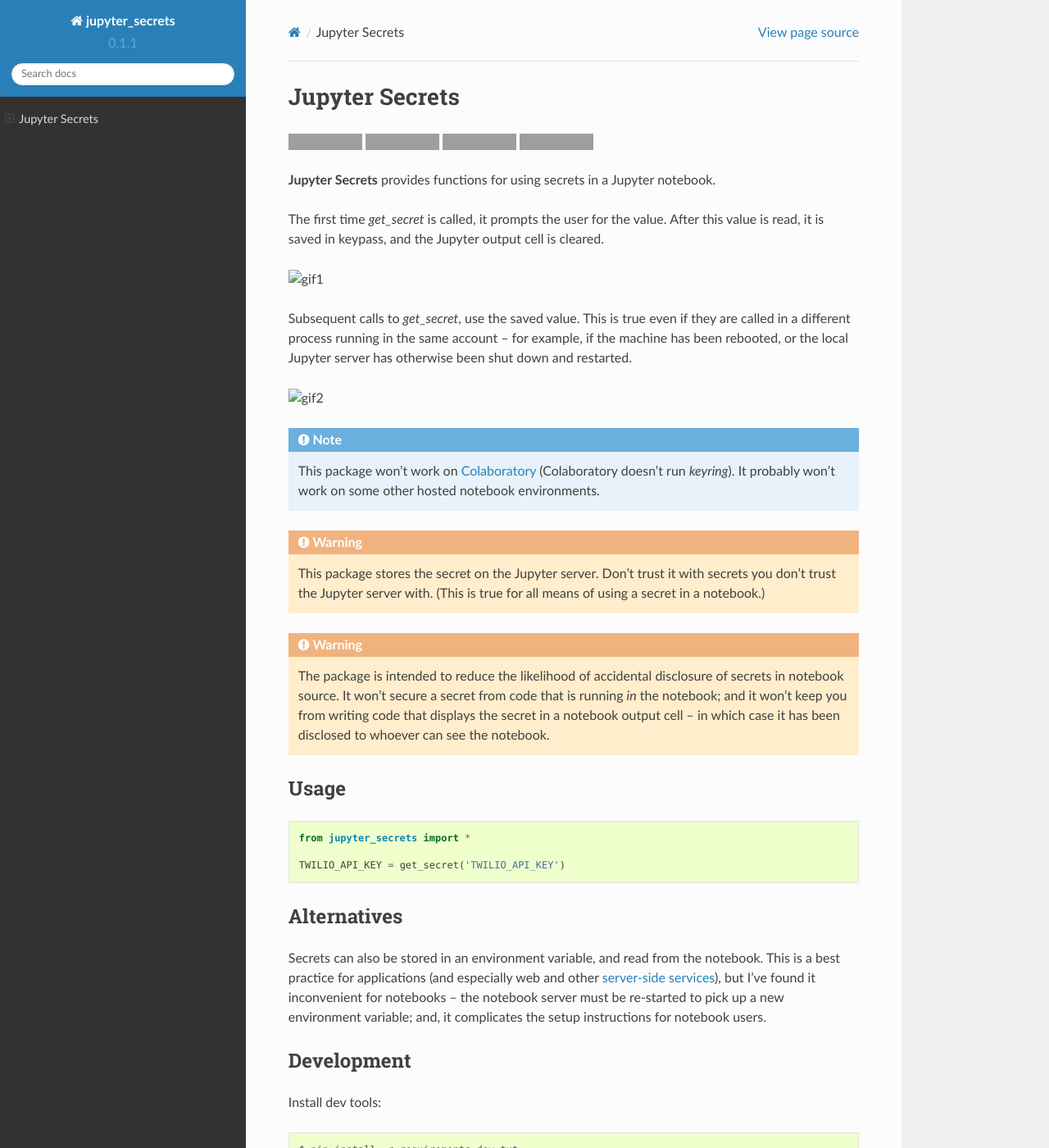
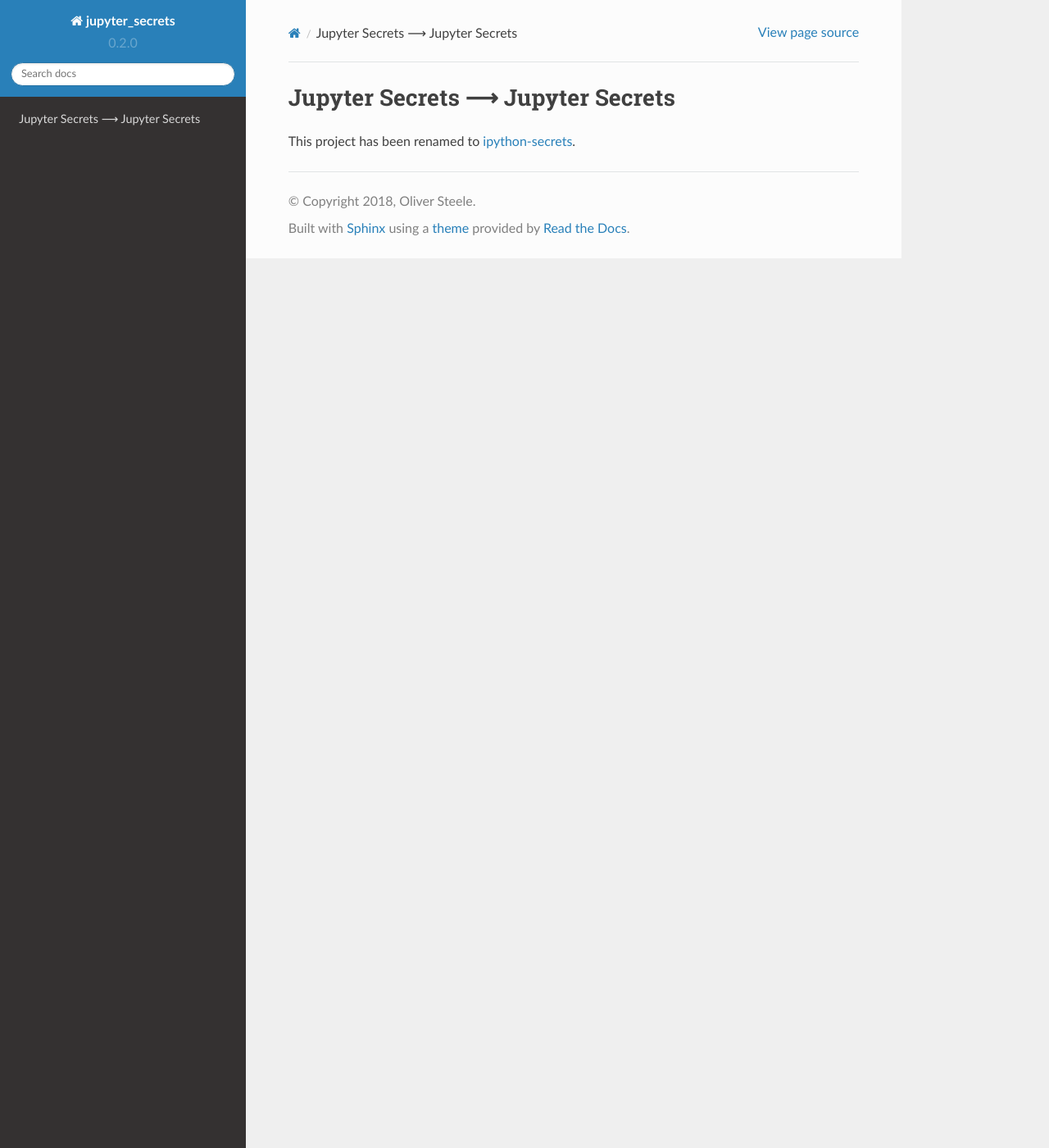
Before and after one commit to osteele/ipython-secrets, a Sphinx documentation site: the page built from docs/index.rst, in a window 1280 px wide and 1400 px high. Shown: the whole window at 82% size. Built offline with Sphinx 7.4.7 and the Read the Docs theme 2.0.0, drawn with Linux system fonts in a browser that asks for light colours; some of the changed text lies outside the part shown; grey boxes are pictures that could not be loaded.

Commit message:
Print deprecation warnings; delegate to ipython-secrets

```diff
--- a/README.rst
+++ b/README.rst
@@ -1,93 +1,6 @@
-Jupyter Secrets
-===============
+Jupyter Secrets ⟶ Jupyter Secrets
+=================================
 
-|PyPI version| |Doc Status| |License| |Supported Python|
+This project has been renamed to ipython-secrets_.
 
-**Jupyter Secrets** provides functions for using secrets in a Jupyter notebook.
-
-The first time `get_secret` is called, it prompts the user for the value.
-After this value is read, it is saved in keypass, and the Jupyter output cell is
-cleared.
-
-|gif1|
-
-Subsequent calls to `get_secret`, use the saved value. This is true even
-if they are called in a different process running in the same account -- for
-example, if the machine has been rebooted, or the local Jupyter server has
-otherwise been shut down and restarted.
-
-|gif2|
-
-.. note:: This package won't work on Colaboratory_ (Colaboratory doesn't run
-    `keyring`). It probably won't work on some other hosted notebook environments.
-
-.. warning:: This package stores the secret on the Jupyter server. Don't trust
-    it with secrets you don't trust the Jupyter server with. (This is true for
-    all means of using a secret in a notebook.)
-
-.. warning:: The package is intended to reduce the likelihood of accidental
-    disclosure of secrets in notebook source. It won't secure a secret from code
-    that is running *in* the notebook; and it won't keep you from writing code
-    that displays the secret in a notebook output cell -- in which case it has
-    been disclosed to whoever can see the notebook.
-
-Usage
------
-
-.. code:: python
-
-        from jupyter_secrets import *
-
-        TWILIO_API_KEY = get_secret('TWILIO_API_KEY')
-
-Alternatives
-------------
-
-Secrets can also be stored in an environment variable, and read from the
-notebook. This is a best practice for applications (and especially web and other
-`server-side services`_), but I've found it inconvenient for notebooks -- the
-notebook server must be re-started to pick up a new environment variable; and,
-it complicates the setup instructions for notebook users.
-
-Development
------------
-
-Install dev tools:
-
-.. code:: bash
-
-    $ pip install -r requirements-dev.txt
-
-Install locally:
-
-.. code:: bash
-
-    flit install --symlink
-
-License
--------
-
-MIT
-
-.. |PyPI version| image:: https://img.shields.io/pypi/v/jupyter_secrets.svg
-    :target: https://pypi.python.org/pypi/jupyter_secrets
-    :alt: Latest PyPI Version
-.. |Doc Status| image:: https://readthedocs.org/projects/jupyter_secrets/badge/?version=latest
-    :target: http://jupyter_secrets.readthedocs.io/en/latest/?badge=latest
-    :alt: Documentation Status
-.. |License| image:: https://img.shields.io/pypi/l/jupyter_secrets.svg
-    :target: https://pypi.python.org/pypi/jupyter_secrets
-    :alt: License
-.. |Supported Python| image:: https://img.shields.io/pypi/pyversions/jupyter_secrets.svg
-    :target: https://pypi.python.org/pypi/jupyter_secrets
-    :alt: Supported Python Versions
-
-.. _API documentation: http://jupyter_secrets.readthedocs.io/en/latest/?badge=latest#module-jupyter_secrets
-
-.. |gif1| image:: ./docs/images/first-time.gif
-.. |gif2| image:: ./docs/images/next-time.gif
-
-.. _Colaboratory: https://colab.research.google.com/
-.. _Hydrogen: https://nteract.io/atom
-.. _Nteract: https://nteract.io
-.. _server-side services: https://12factor.net/
+.. _ipython-secrets: https://github.com/osteele/ipython-secrets
--- a/docs/conf.py
+++ b/docs/conf.py
@@ -31,15 +31,7 @@ sys.path.insert(0, os.path.abspath('..'))
 # Add any Sphinx extension module names here, as strings. They can be
 # extensions coming with Sphinx (named 'sphinx.ext.*') or your custom
 # ones.
-extensions = ['sphinx.ext.autodoc',
-              'sphinx.ext.napoleon',
-              'sphinx.ext.viewcode',
-              'sphinx.ext.intersphinx']
-
-intersphinx_mapping = {
-    'python': ('https://docs.python.org/3.6', None),
-    'keyring': ('http://keyring.readthedocs.io/en/latest', None),
-}
+extensions = []
 
 # Add any paths that contain templates here, relative to this directory.
 templates_path = ['_templates']
@@ -63,7 +55,7 @@ author = 'Oliver Steele'
 # built documents.
 #
 # The short X.Y version.
-version = '0.1.1'
+version = '0.2.0'
 # The full version, including alpha/beta/rc tags.
 release = version
 
--- a/docs/index.rst
+++ b/docs/index.rst
@@ -1,12 +1 @@
 .. include:: ../README.rst
-
-.. toctree::
-   :maxdepth: 2
-   :caption: Contents:
-
-
-API
----
-
-.. automodule:: jupyter_secrets
-    :members:
--- a/pyproject.toml
+++ b/pyproject.toml
@@ -6,7 +6,7 @@ build-backend = "flit.buildapi"
 module = "jupyter_secrets"
 author = "Oliver Steele"
 author-email = "steele@osteele.com"
-home-page = "https://github.com/osteele/jupyter_secrets"
+home-page = "https://github.com/osteele/ipython-secrets"
 classifiers = [
     "Framework :: IPython",
     "Framework :: Jupyter",
@@ -16,8 +16,8 @@ classifiers = [
     "Programming Language :: Python :: 3.6",
     "Programming Language :: Python",
 ]
-requires = ["keyring" , "ipython"]
 requires-python = ">=3.5"
+requires = ["ipython-secrets"]
 dev-requires = [
     "bumpversion",
     "Sphinx",
--- a/requirements-dev.txt
+++ b/requirements-dev.txt
@@ -2,7 +2,6 @@
 
 pytest~=3.2.2
 flit~=0.13
-keyring~=10.6.0
 Sphinx~=1.6.5
 bumpversion~=0.5.3
 sphinx_rtd_theme~=0.2.4
--- a/requirements.txt
+++ b/requirements.txt
@@ -1,2 +1 @@
-keyring
-ipython
+ipython-secrets
```
Also changed, not shown: jupyter_secrets.py (+19 -98 lines), jupyter_secrets_test.py (deleted, +0 -11 lines), 1 other file.
